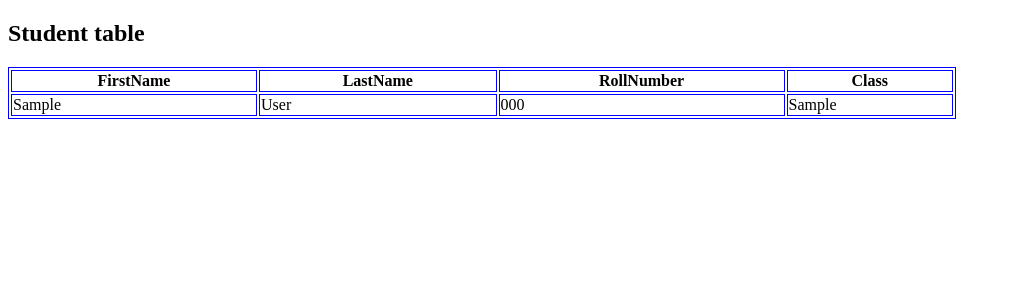
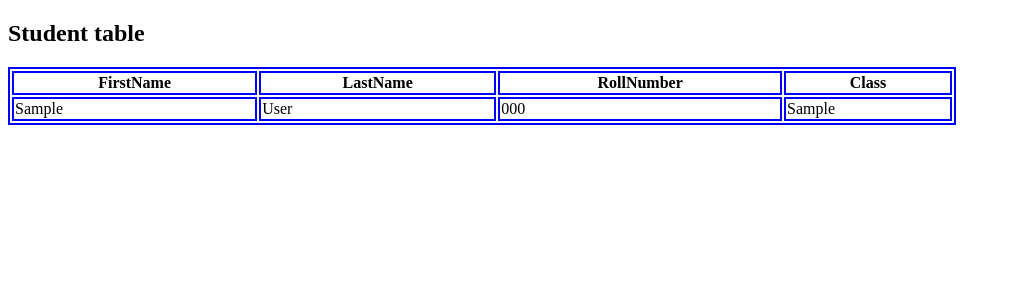
Before and after one commit to srirangavadali/student_management_Pg, a Django app: template templates/table_data.html in a window 1280 px wide. Shown: the top 300 px of the page, without its empty margins (0-1011 px from the left). Run offline with Django 4.2, Linux system fonts and the light colour scheme; the template is opened without the code that fills it: values that come from a table or form of the project are taken from there, others are empty; tables that the repository leaves empty hold one stand-in row (values such as "Sample post").

Commit message:
no changes

```diff
--- a/templates/table_data.html
+++ b/templates/table_data.html
@@ -2,7 +2,7 @@
 <html lang="en">
 <style>
 table, th, td {
-  border:1px solid blue;
+  border:2px solid blue;
 }
 </style>
 <head>
```
